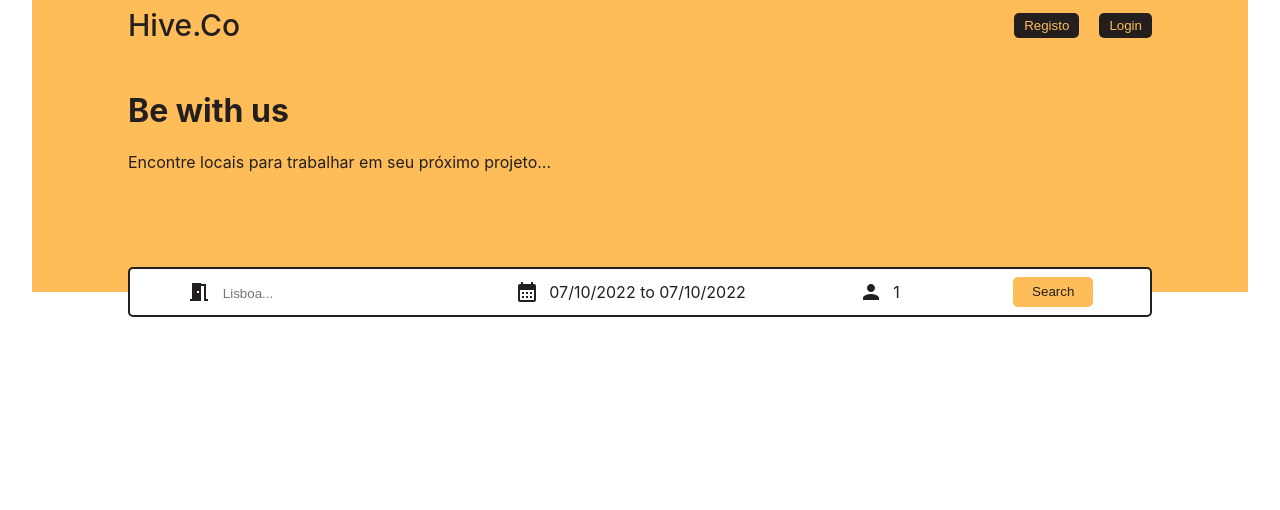
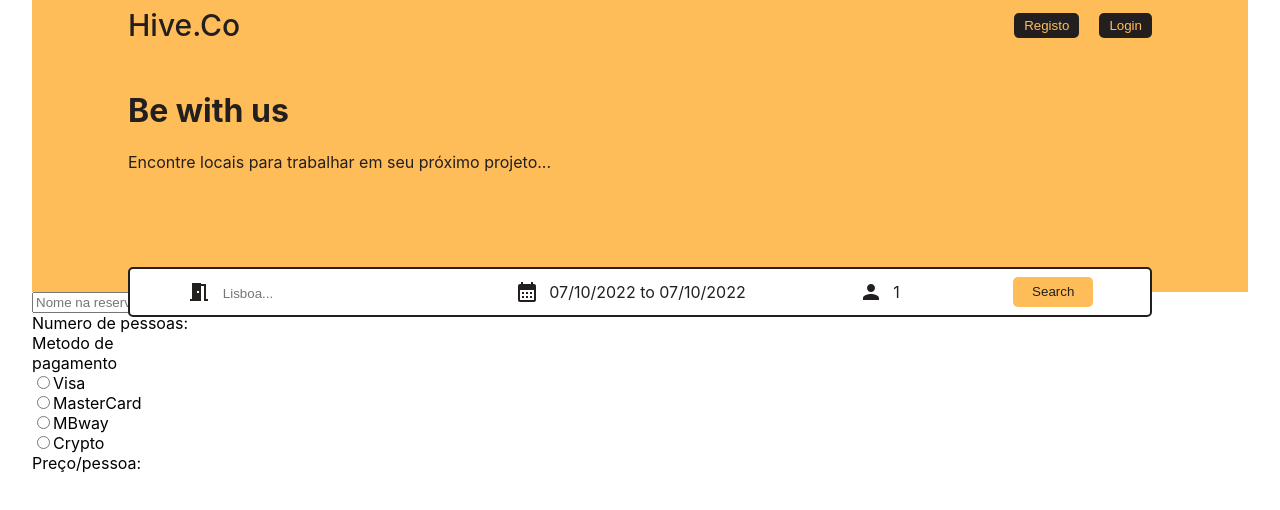
Before and after one commit to Edvunge/ProjetoFinalGrupo6, a Next.js app in the folder projeto_final/: page / in a window 1280 px wide. Shown: the top 510 px of the page. Built offline with nearby package versions, Linux system fonts and the light colour scheme.

Commit message:
Novo componente Reversa

```diff
--- a/projeto_final/package.json
+++ b/projeto_final/package.json
@@ -19,7 +19,8 @@
     "nodemon": "^2.0.20",
     "react": "18.2.0",
     "react-date-range": "^1.4.0",
-    "react-dom": "18.2.0"
+    "react-dom": "18.2.0",
+    "react-svg-hexagon": "^1.0.0"
   },
   "devDependencies": {
     "eslint": "8.24.0",
--- a/projeto_final/pages/index.js
+++ b/projeto_final/pages/index.js
@@ -1,5 +1,6 @@
 import { Header } from "../src/components/header/Header";
 import { Navbar } from "../src/components/navbar/Navbar";
+import Reserva from "../src/components/reserva/Reserva";
 import styles from "../styles/Home.module.css";
 
 export default function Home() {
@@ -7,6 +8,7 @@ export default function Home() {
     <div className={styles.container}>
       <Navbar />
       <Header />
+      <Reserva />
     </div>
   );
 }
--- a/projeto_final/src/components/header/Header.js
+++ b/projeto_final/src/components/header/Header.js
@@ -63,7 +63,7 @@ export const Header = () => {
               <div className={styles.optionCounter}>
               <button disabled={qtdPeople <= 1} className={styles.optionCounterButton} onClick={() => handleOption("d")}>-</button>
               <span className={styles.optionCounterNumber}>{qtdPeople}</span>
-              <button className={styles.optionCounterButton} onClick={() => handleOption("i")}>+</button>
+              <button disabled={qtdPeople >= 12}className={styles.optionCounterButton} onClick={() => handleOption("i")}>+</button>
               </div>
             </div>
           </div>}
--- /dev/null
+++ b/projeto_final/src/components/reserva/Reserva.js
@@ -0,0 +1,35 @@
+import styles from "./Reserva.module.css";
+import React from "react"
+import { useState } from "react";
+
+/*
+  Falta função para calcular preço por pessoa(Preço por pessoa altera conforme o metodo do pagamento. 1,2 normal, 3 e 4 com preço*1.2)
+  O numero de pessoas deve de vir dos componentes passados, mas possivel alterar aqui
+  Inputs sem formatação CSS
+  O name é preciso para os inputs não deixarem ser todos marcados ao mesmo tempo
+*/
+export default function Reserva() {
+  const [metodo, setMetodo] = useState(1);
+  return (
+    <div className={styles.content}>
+    <input type="text" placeholder="Nome na reserva"></input>
+    <span>Numero de pessoas: </span>
+    <span>Metodo de pagamento</span>
+
+    {metodo == 1 && <span><input type="radio" name="fnc"  onClick={() => setMetodo(2) }/>Visa</span>}
+    {metodo == 1 && <span><input type="radio" name="fnc"  onClick={() => setMetodo(3)}/>MasterCard </span>}
+	  {metodo == 1 && <span><input type="radio" name="fnc"  onClick={() => setMetodo(4)}/>MBway </span>}
+	  {metodo == 1 && <span><input type="radio" name="fnc"  onClick={() => setMetodo(5)}/>Crypto</span>}
+
+        {metodo == 2 && <span className={styles.botaoVoltar} onClick={()=> setMetodo(1)}>Visa </span>}
+          {metodo == 2 && <input type="text" placeholder="1234 5678 1234 5678"></input>}
+        {metodo == 3 && <span className={styles.botaoVoltar} onClick={()=> setMetodo(1)}>MasterCard</span> }
+          {metodo == 3 && <input type="text" placeholder="1234 5678 1234 5678"></input>}
+        {metodo == 4 && <span className={styles.botaoVoltar} onClick={()=> setMetodo(1)}>MBway </span> }
+          {metodo == 4 && <input type="text" placeholder="1234 5678 1234 5678"></input>}
+        {metodo == 5 && <span className={styles.botaoVoltar} onClick={()=> setMetodo(1)}>Crypto </span> }
+        {metodo == 5 &&   <input type="text" placeholder="1234 5678 1234 5678"></input>}
+    <span>Preço/pessoa:</span>
+    </div>
+  );
+}
--- /dev/null
+++ b/projeto_final/src/components/reserva/Reserva.module.css
@@ -0,0 +1,11 @@
+.content{
+    width: 13vw;
+    display: flex;
+    flex-direction: column;
+    justify-content: center;
+    align-items: right;
+}
+.botaoVoltar{
+
+    cursor: pointer;
+}
```
Also changed, not shown: 1 other file (tests, documents, lock files or other folders).
